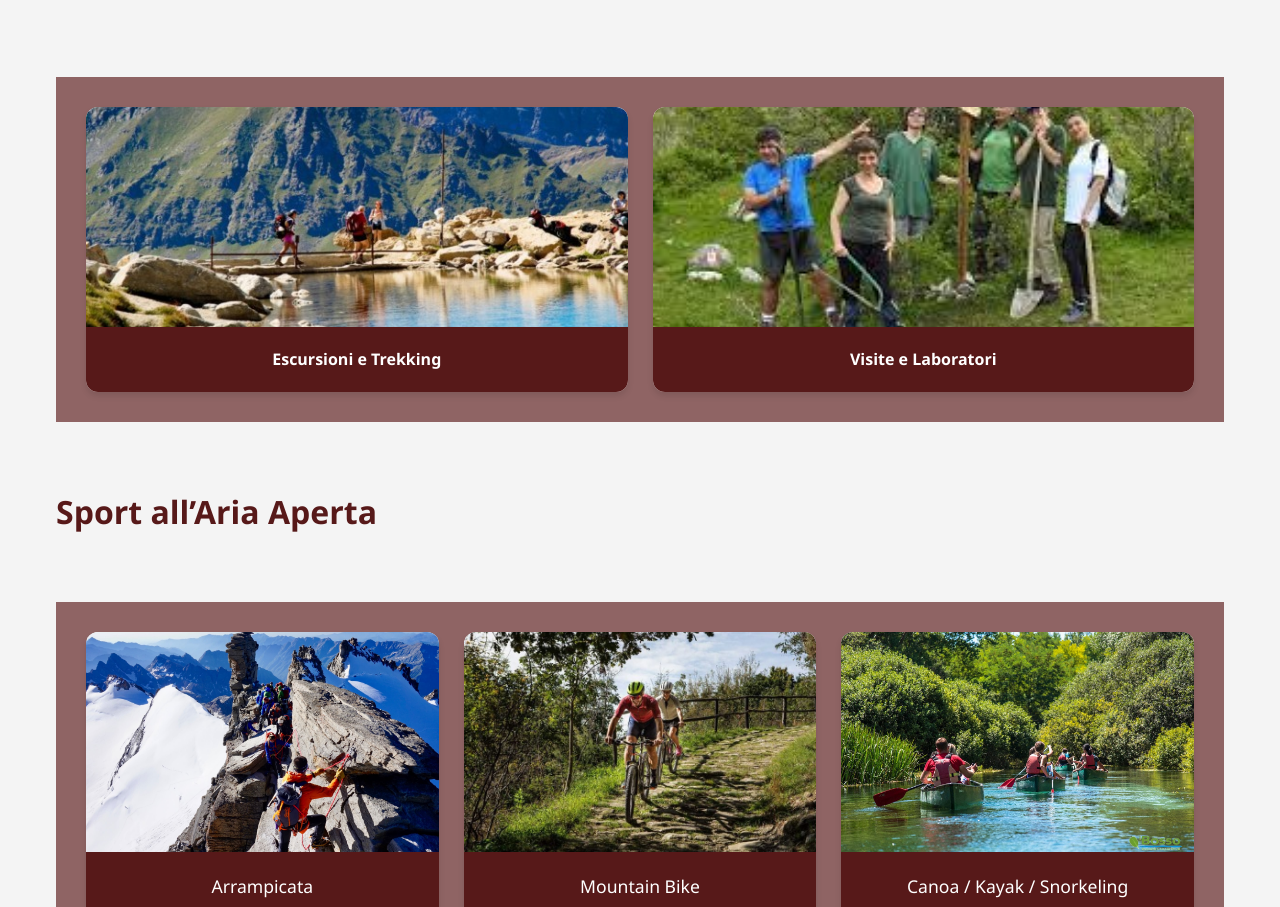
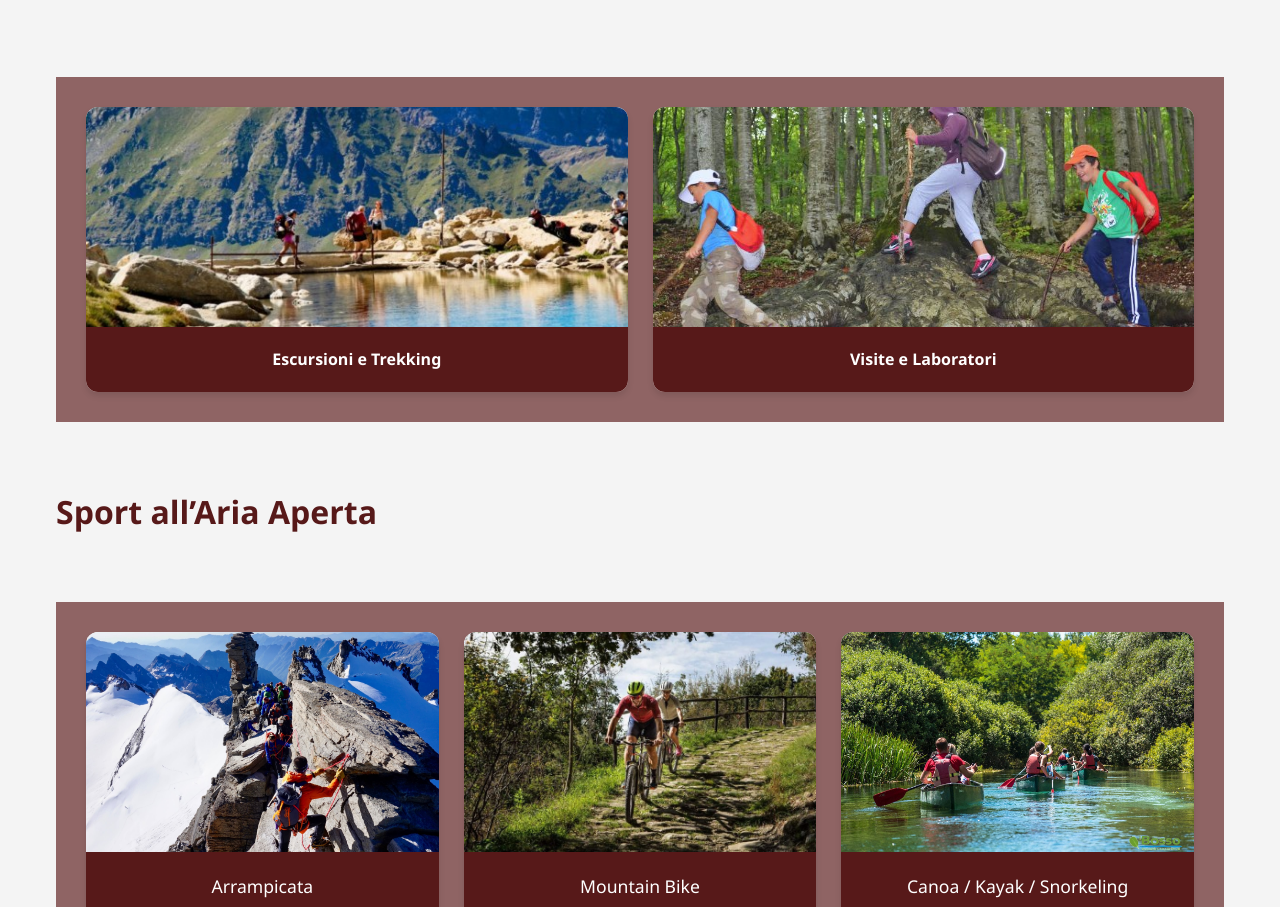
Before and after one commit to noemimariapetronio/parchi_ditalia, a plain HTML site: page indexattività.html in a window 1280 px wide. Shown: the part 1502-2409 px from the top of the page. Drawn offline with Linux system fonts and the light colour scheme.

Commit message:
Update indexattività.html

```diff
--- a/indexattività.html
+++ b/indexattività.html
@@ -67,7 +67,7 @@
                             </div>
              </div>
              <div class="card">
-                            <img src="images/labratorio.jpeg" alt="Visite e Laboratori">
+                            <img src="images/laboratorio.jpg" alt="Visite e Laboratori">
                             <div class="card-content">
                                 <h4>Visite e Laboratori</h4>
                             </div>
```
